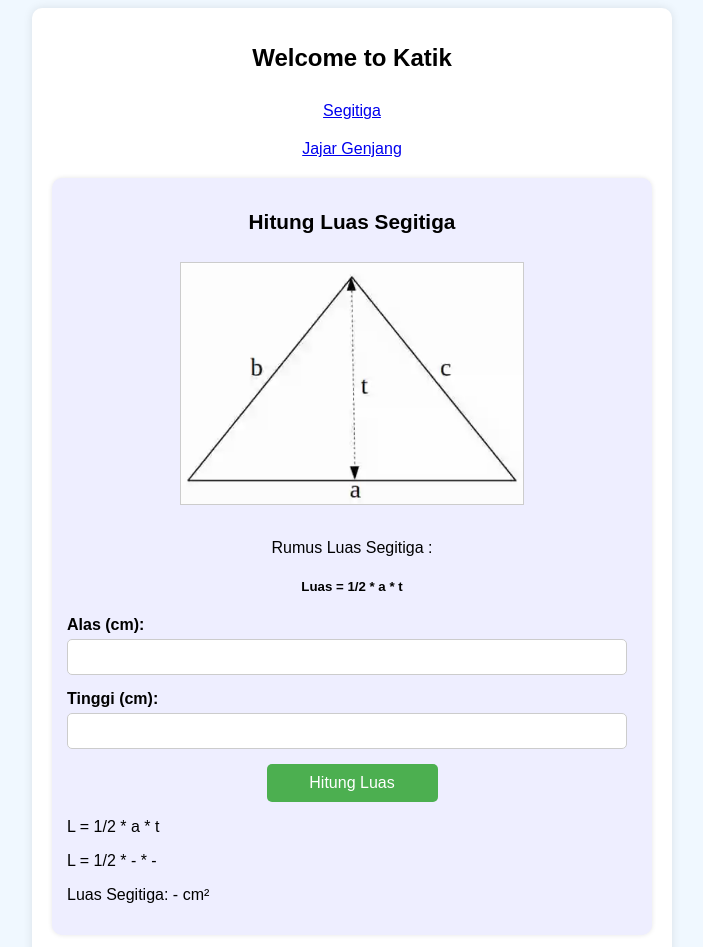
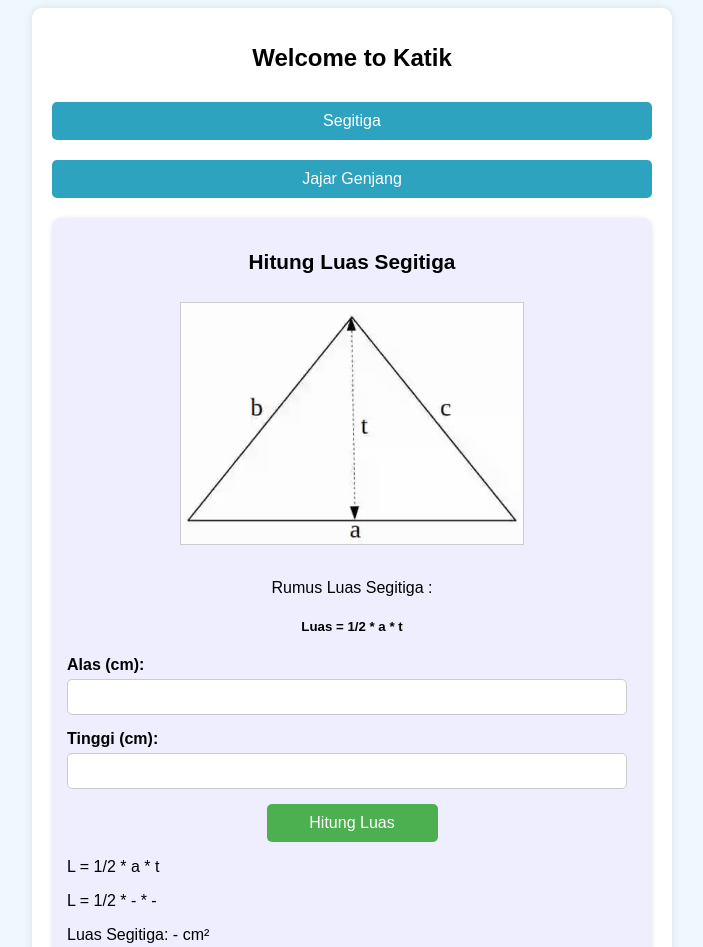
Before and after one commit to revou-fundamental-course/02-sept-24-ridwanam9, a plain HTML site: page index.html in a window 1280 px wide. Shown: the top 947 px of the page, without its empty margins (288-991 px from the left). Drawn offline with Linux system fonts and the light colour scheme.

Commit message:
replace tag link to button for switching page

```diff
--- a/css/style.css
+++ b/css/style.css
@@ -87,6 +87,20 @@ button:hover {
     background-color: #45a049;
 }
 
+.button-page {
+    background-color: #2da3c0; /* Hijau */
+    color: white;              /* Teks putih */
+    padding: 10px 20px;        /* Spasi dalam */
+    border: none;              /* Tidak ada border */
+    border-radius: 5px;        /* Sudut melengkung */
+    cursor: pointer;
+    width: 100%;           /* Ubah kursor menjadi tangan saat hover */
+}
+
+.button-page:hover {
+    background-color: #276385; /* Warna lebih gelap saat di-hover */
+}
+
 
 .reset-button {
     position: absolute;
--- a/index.html
+++ b/index.html
@@ -13,8 +13,13 @@
 
         <h1>Welcome to Katik</h1>
 
-        <link><a href="index.html">Segitiga</a></link>
-        <link><a href="jajargenjang.html">Jajar Genjang</a></link>
+        <a href="index.html">
+            <button class="button-page">Segitiga</button>
+        </a>
+
+        <a href="jajargenjang.html">
+            <button class="button-page">Jajar Genjang</button>
+        </a>
 
         <div class="calc-container" id="calc-area">
             <h2>Hitung Luas Segitiga</h2>
```
Also changed, not shown: jajargenjang.html (+7 -2 lines).
